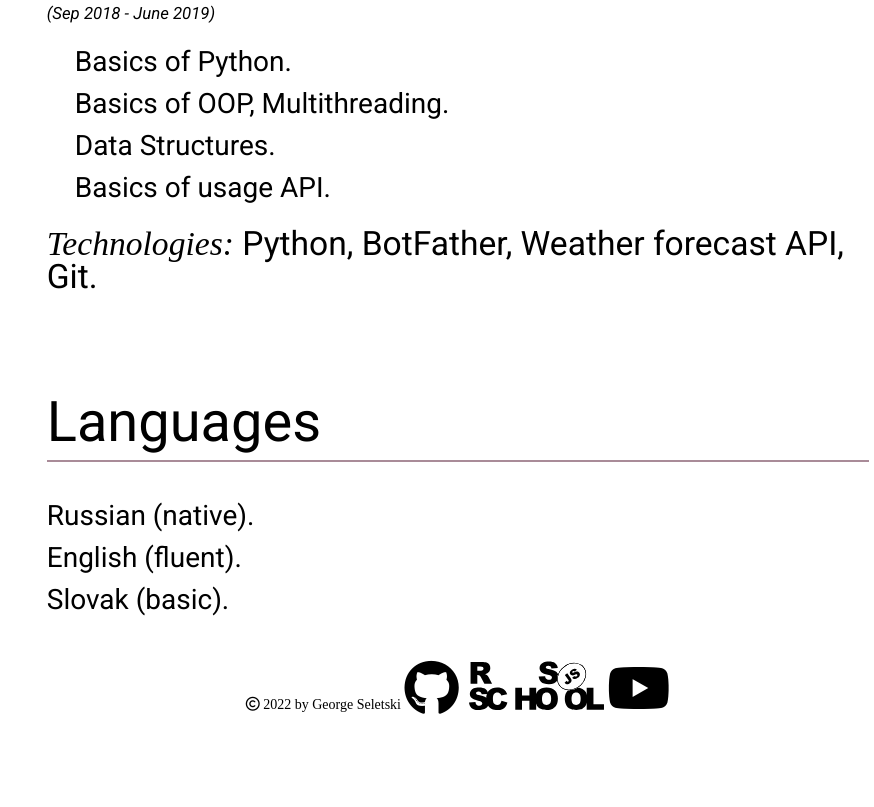
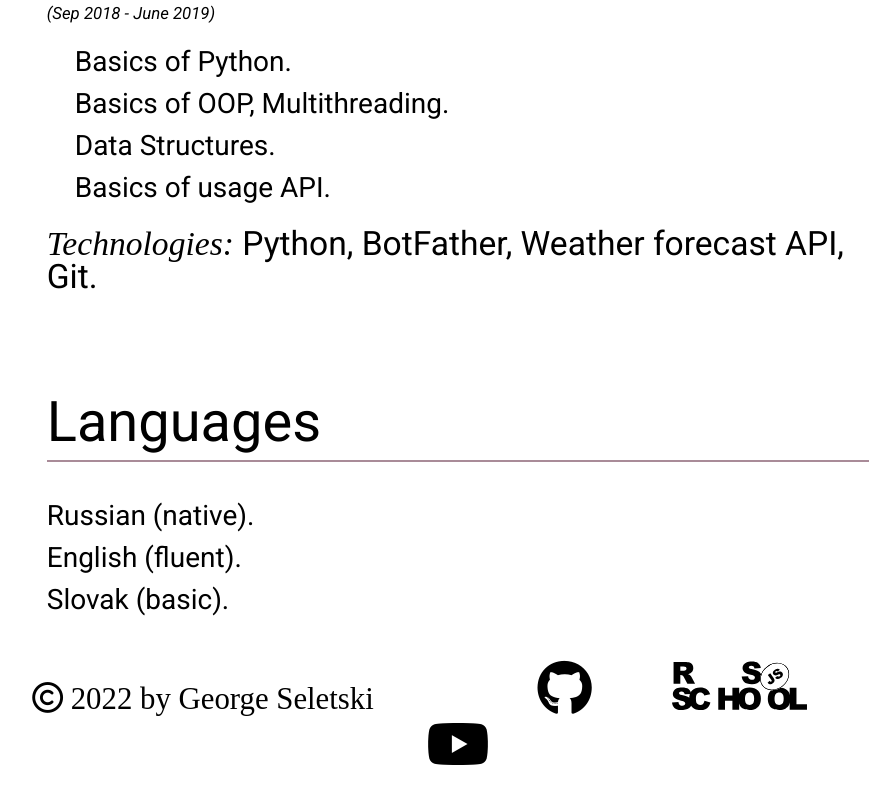
Before and after one commit to George-Seletski/rsschool-cv, a plain HTML site: page cv.html in a window 1280 px wide. Shown: the part 3059-3866 px from the top of the page, without its empty margins (182-1056 px from the left). Before the commit the page ends 3810 px from the top, so only its background shows below. Drawn offline with Linux system fonts and the light colour scheme.

Commit message:
feat: added class copyright

```diff
--- a/styles/style.css
+++ b/styles/style.css
@@ -163,13 +163,16 @@ p{
     padding-top: 1.5em;
     padding-bottom: 2.5em;
     text-align: center;
+
 }
 .fa-github, .fa-youtube{
     font-size: 400%;
 }
 .rsschool__icon{
     max-height: 50px;
-    padding-left: 0.5em;
+    padding-left: 5.5em;
+    padding-right: 5.5em;
+
 }
 .avatar{
     display: block;
@@ -179,3 +182,8 @@ p{
     border-radius: 10px;
 
 }
+
+.copyright{
+    font-size: 220%;
+    padding-right:  5.2em;
+}
```
